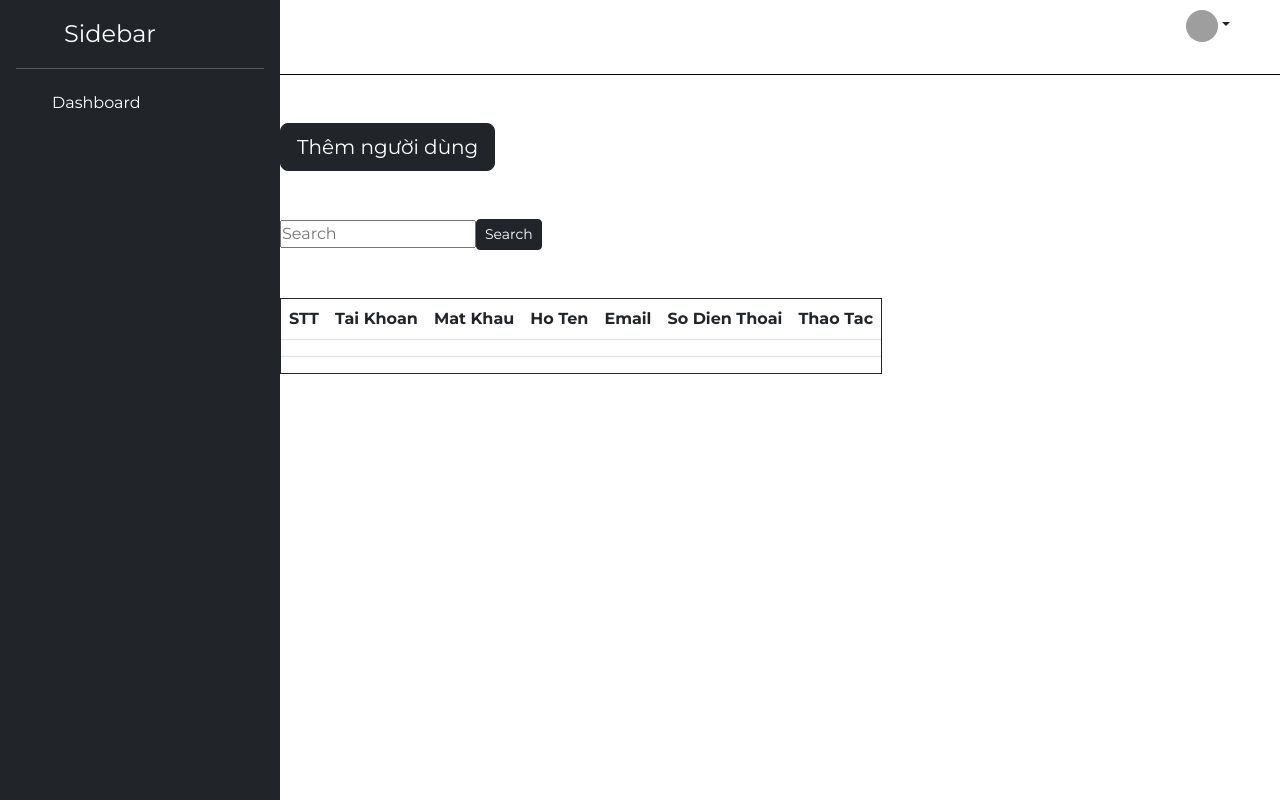
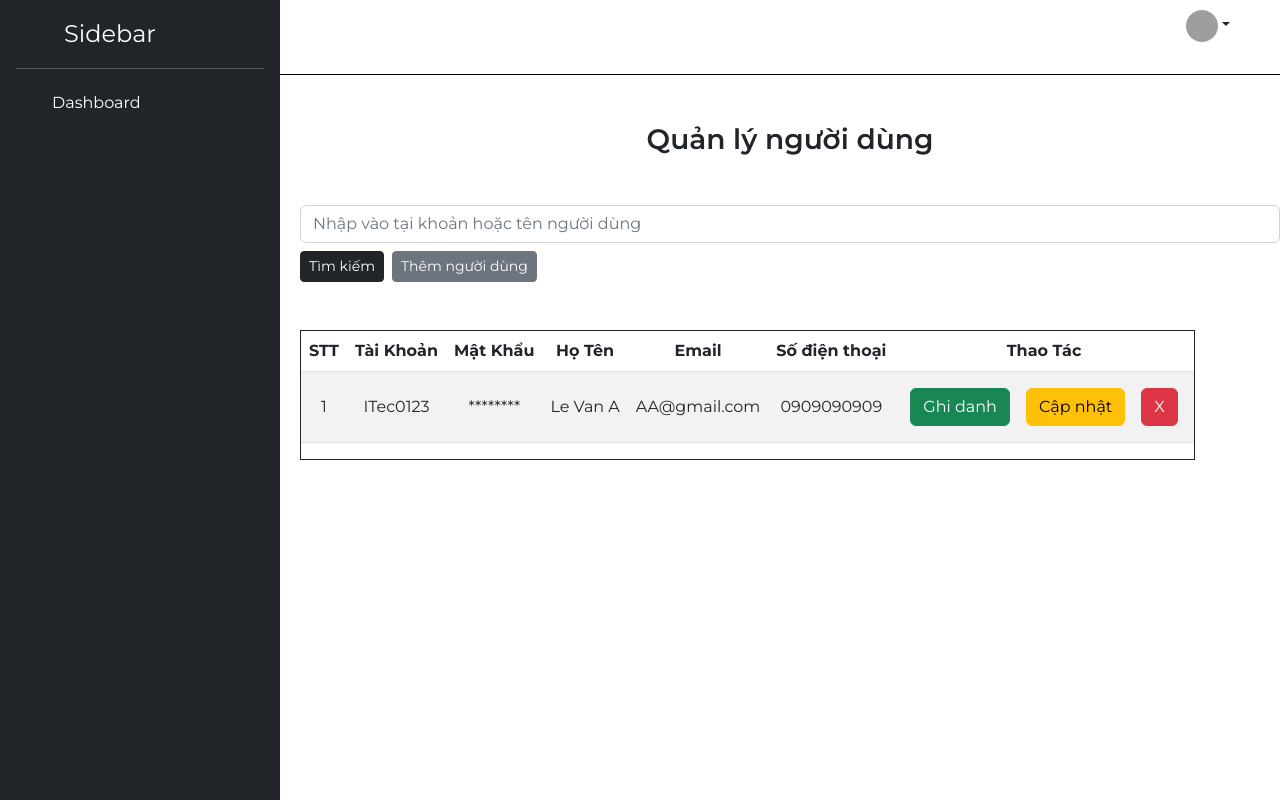
Before and after one commit to trankhai191299/capstoneTypescript_KiKa, a React (Create React App) app: page /admin/usermanagement in a window 1280 px wide. Built offline with nearby package versions, Linux system fonts and the light colour scheme; grey boxes are pictures that could not be loaded.

Commit message:
fixed UI user done done

```diff
--- /dev/null
+++ b/src/assets/scss/Page/admin/usermanagement.scss
@@ -0,0 +1,30 @@
+@import '../../Base/base';
+@import '../../Theme/variable';
+//---------------------------------------
+.user-management{
+    margin-top: 15px;
+    margin-left: 20px;
+    .course-title{
+        h3{
+            font-weight: $text-semibold;
+        }
+    }
+    .modal{
+        h3,p{
+            color: $text-cl-dark;
+            font-weight: $text-medium;
+        }
+        input,table,button{
+            border: 2px solid $bd-cl-dark;
+        }
+        .modal-content{
+            background-color: $bg-cl-sp3;
+            .content-1,.content-2{
+                border-bottom: 2px solid $bd-cl-dark;
+            }
+            .content-1,.content-2,.content-3{
+                padding: 15px 0;
+            }
+        }
+    }
+}
--- a/src/assets/scss/styles.scss
+++ b/src/assets/scss/styles.scss
@@ -9,3 +9,4 @@
 @import "./Component/sidebar";
 @import './Component/admnb';
 @import './Page/admin/coursemanage.scss';
+@import './Page/admin/usermanagement.scss';
--- /dev/null
+++ b/src/pages/Admin/UserManagement/ConfirmList.tsx
@@ -0,0 +1,42 @@
+type Props = {}
+export default function ConfirmList({}: Props) {
+  return (
+    <div className="confirm-list">
+      <div className="d-flex justify-content-between">
+        <p>Học viên chờ xác thực</p>
+        <input style={{width:'225px'}} className="form-control" type="text" placeholder="tài khoản hoặc sđt"/>
+      </div>
+
+        <table className="table table-light table-striped mt-2">
+          <thead>
+            <tr className="text-center">
+              <th>STT</th>
+              <th>Tài Khoản</th>
+              <th>Họ Tên</th>
+              <th>Thao tác</th>
+            </tr>
+          </thead>
+          <tbody>
+            <tr className="text-center">
+              <td>1</td>
+              <td>Hello</td>
+              <td>Bruh A</td>
+              <td>
+                <button className="btn btn-success mx-2">Xác thực</button>
+                <button className="btn btn-danger mx-2">Hủy</button>
+              </td>
+            </tr>
+            <tr className="text-center">
+              <td>2</td>
+              <td>Hello</td>
+              <td>Bruh B</td>
+              <td>
+                <button className="btn btn-success mx-2">Xác thực</button>
+                <button className="btn btn-danger mx-2">Hủy</button>
+              </td>
+            </tr>
+          </tbody>
+        </table>
+    </div>
+  )
+}
--- /dev/null
+++ b/src/pages/Admin/UserManagement/JoinList.tsx
@@ -0,0 +1,40 @@
+type Props = {}
+export default function JoinList({}: Props) {
+  return (
+    <div className="joined-list">
+      <div className="d-flex justify-content-between">
+        <p>Học viên đã tham gia</p>
+        <input style={{width:'225px'}} className="form-control" type="text" placeholder="tài khoản hoặc sđt"/>
+      </div>
+
+        <table className="table table-light table-striped mt-2">
+          <thead>
+            <tr className="text-center">
+              <th>STT</th>
+              <th>Tài Khoản</th>
+              <th>Họ Tên</th>
+              <th>Thao tác</th>
+            </tr>
+          </thead>
+          <tbody>
+            <tr className="text-center">
+              <td>1</td>
+              <td>Hello</td>
+              <td>Bruh C</td>
+              <td>
+                <button className="btn btn-danger">Hủy</button>
+              </td>
+            </tr>
+            <tr className="text-center">
+              <td>2</td>
+              <td>Hello</td>
+              <td>Bruh D</td>
+              <td>
+                <button className="btn btn-danger">Hủy</button>
+              </td>
+            </tr>
+          </tbody>
+        </table>
+    </div>
+  )
+}
--- a/src/pages/Admin/UserManagement/UserManagement.tsx
+++ b/src/pages/Admin/UserManagement/UserManagement.tsx
@@ -5,6 +5,8 @@ import { useDispatch } from "react-redux";
 import { AppDispatch } from "../../../redux/configStore";
 import * as Yup from "yup";
 import { registerApi, UserModel } from "../../../redux/reducers/userReducer";
+import ConfirmList from "./ConfirmList";
+import JoinList from "./JoinList";
 
 type Props = {};
 interface FormValues {
@@ -27,7 +29,7 @@ export default function UserManagement({}: Props) {
       soDT: "",
       maNhom: "GP01",
       email: "",
-      loaiNguoiDung: '',
+      loaiNguoiDung: "",
     },
     onSubmit: (values: UserModel): void => {
       dispatch(registerApi(values));
@@ -57,19 +59,11 @@ export default function UserManagement({}: Props) {
     }),
   });
   return (
-    <div>
+    <div className="user-management">
       <div className="userContainer mt-5">
-        <button
-          type="button"
-          className="btn btn-dark btn-lg"
-          data-bs-toggle="modal"
-          data-bs-target="#modalId"
-        >
-          Thêm người dùng
-        </button>
         <div
           className="modal fade"
-          id="modalId"
+          id="modalId1"
           tabIndex={-1}
           data-bs-backdrop="static"
           data-bs-keyboard="false"
@@ -153,6 +147,13 @@ export default function UserManagement({}: Props) {
                     >
                       Tai Khoan
                     </label>
+                    {frm.errors.taiKhoan ? (
+                      <span className="text-danger fs-6 fw-lighter fst-italic ms-1 text-capitalize">
+                        {frm.errors.taiKhoan}
+                      </span>
+                    ) : (
+                      ""
+                    )}
                   </div>
                   <div className="col-md-6 form-floating mb-4">
                     <input
@@ -253,33 +254,112 @@ export default function UserManagement({}: Props) {
           </div>
         </div>
       </div>
-      <div className="mt-5">
-        <input type="search" placeholder="Search" />
-        <button className="btn btn-dark btn-sm">Search</button>
+      <div
+        className="modal fade"
+        id="modalId"
+        tabIndex={-1}
+        data-bs-backdrop="static"
+        data-bs-keyboard="false"
+        role="dialog"
+      >
+        <div
+          className="modal-dialog modal-lg modal-dialog-scrollable modal-dialog-centered"
+          role="document"
+        >
+          <div className="modal-content">
+            <div className="modal-header">
+              <button
+                type="button"
+                className="btn-close"
+                data-bs-dismiss="modal"
+              />
+            </div>
+            <div className="modal-body">
+              <div className="content-1">
+                <h4>Chọn người dùng</h4>
+                <div className="form">
+                  <div className="form-group">
+                    <div className="row">
+                      <div className="col-10">
+                        <input
+                          className="form-control"
+                          type="text"
+                          placeholder="Tên người dùng"
+                        />
+                      </div>
+                      <div className="col-2">
+                        <button className="btn btn-light">Ghi danh</button>
+                      </div>
+                    </div>
+                  </div>
+                </div>
+              </div>
+
+              <div className="content-2">
+                <ConfirmList />
+              </div>
+
+              <div className="content-3">
+                <JoinList />
+              </div>
+            </div>
+          </div>
+        </div>
       </div>
+      <div className="course-title text-center">
+        <h3>Quản lý người dùng</h3>
+      </div>
+      <form className="mt-5">
+        <div className="form-group">
+          <input
+            className="form-control mb-2"
+            type="search"
+            placeholder="Nhập vào tại khoản hoặc tên người dùng"
+          />
+          <button className="btn btn-dark btn-sm">Tìm kiếm</button>
+          <button
+            type="button"
+            className="btn btn-secondary btn-sm ms-2"
+            data-bs-toggle="modal"
+            data-bs-target="#modalId1"
+          >
+            Thêm người dùng
+          </button>
+        </div>
+      </form>
       <div className="d-flex mt-5">
         <div className="table-responsive border border-dark">
-          <table className="table align-middle">
+          <table className="table table-striped align-middle text-center">
             <thead>
               <tr>
                 <th>STT</th>
-                <th>Tai Khoan</th>
-                <th>Mat Khau</th>
-                <th>Ho Ten</th>
+                <th>Tài Khoản</th>
+                <th>Mật Khẩu</th>
+                <th>Họ Tên</th>
                 <th>Email</th>
-                <th>So Dien Thoai</th>
-                <th>Thao Tac</th>
+                <th>Số điện thoại</th>
+                <th>Thao Tác</th>
               </tr>
             </thead>
             <tbody>
               <tr>
-                <td></td>
-                <td></td>
-                <td></td>
-                <td></td>
-                <td></td>
-                <td></td>
-                <td></td>
+                <td>1</td>
+                <td>ITec0123</td>
+                <td>********</td>
+                <td>Le Van A</td>
+                <td>AA@gmail.com</td>
+                <td>0909090909</td>
+                <td>
+                  <button
+                    data-bs-toggle="modal"
+                    data-bs-target="#modalId"
+                    className="btn btn-success m-2"
+                  >
+                    Ghi danh
+                  </button>
+                  <button className="btn btn-warning m-2">Cập nhật</button>
+                  <button className="btn btn-danger m-2">X</button>
+                </td>
               </tr>
             </tbody>
           </table>
```
